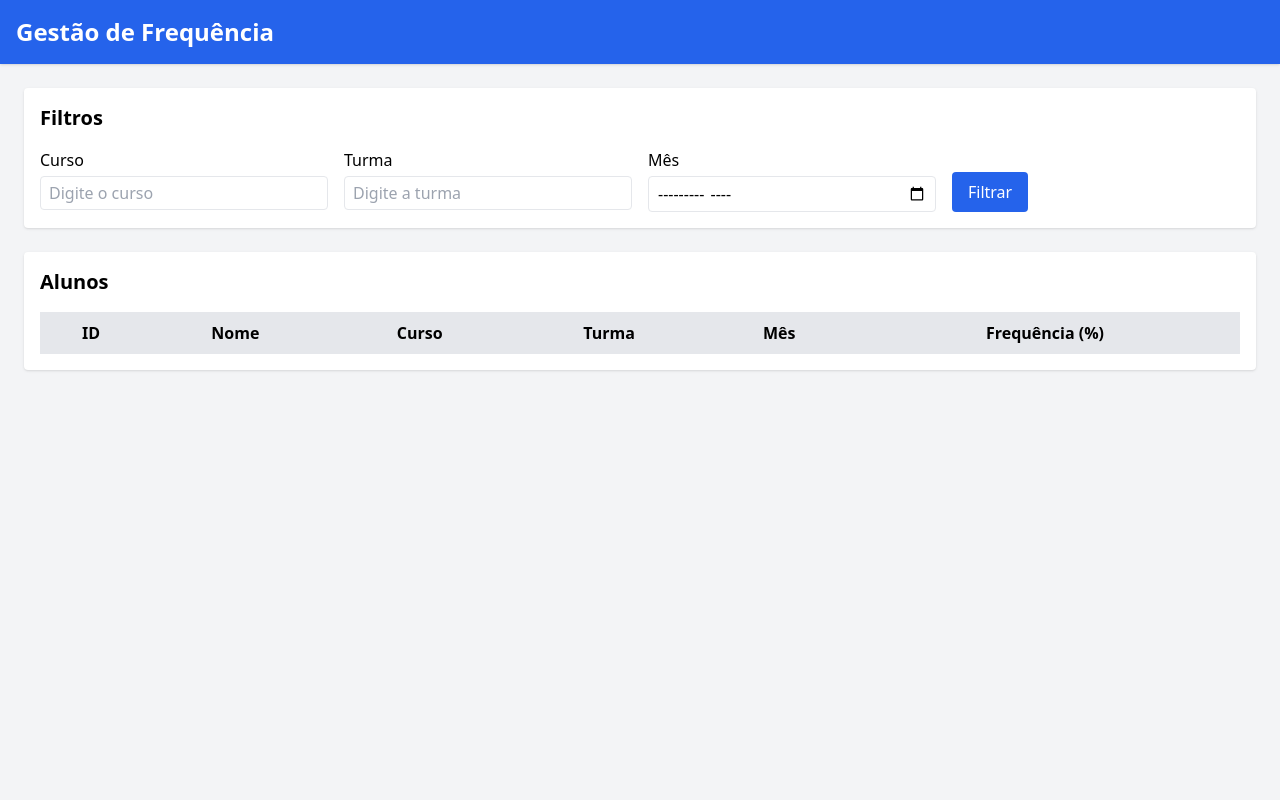
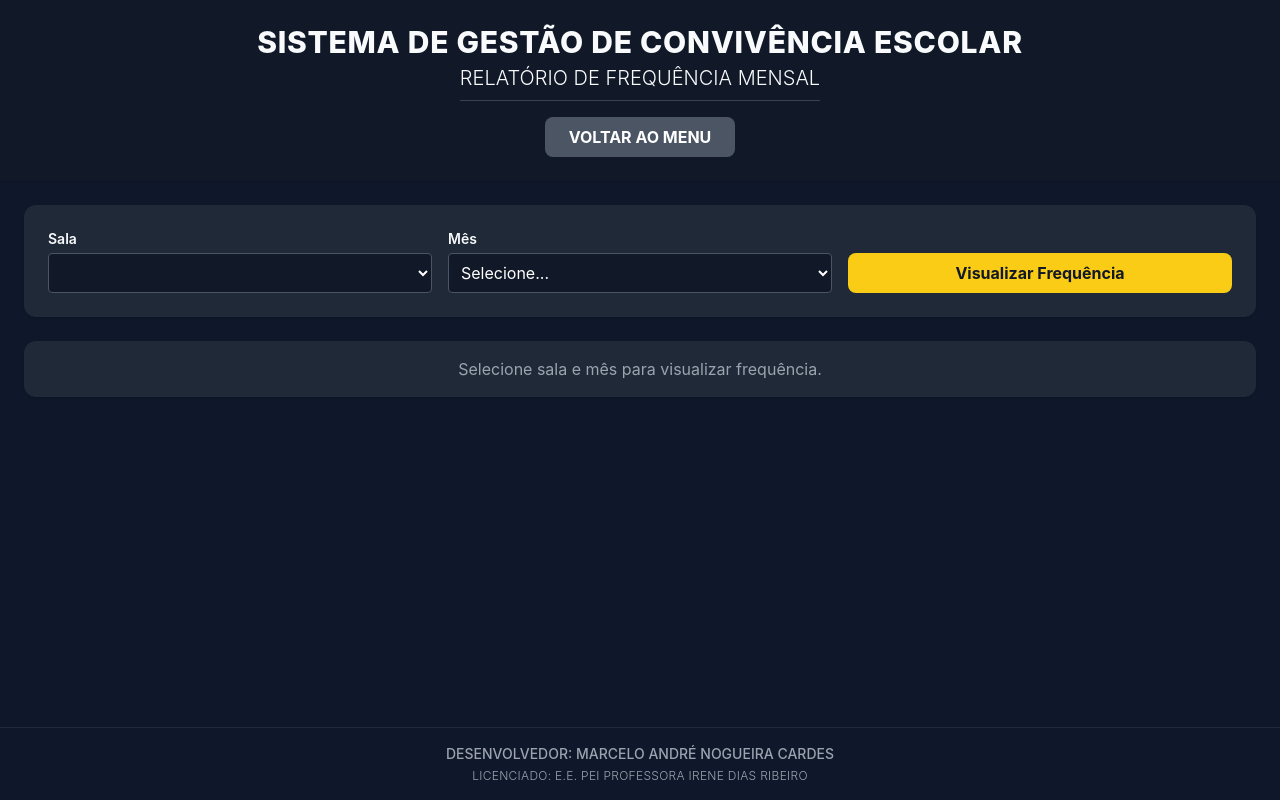
Before and after one commit to mcardes77-cmd/SGCE, a Python web app: template templates/gestao_relatorio_frequencia.html in a window 1280 px wide. Run offline with Jinja, Linux system fonts and the light colour scheme; the template is opened without the code that fills it, so the values that code supplies are empty; some libraries are stand-ins or nearby versions.

Commit message:
Update gestao_relatorio_frequencia.html

```diff
--- a/templates/gestao_relatorio_frequencia.html
+++ b/templates/gestao_relatorio_frequencia.html
@@ -1,118 +1,232 @@
 <!DOCTYPE html>
 <html lang="pt-BR">
 <head>
-  <meta charset="UTF-8">
-  <meta name="viewport" content="width=device-width, initial-scale=1.0">
-  <title>Frequência de Alunos</title>
-  <script src="https://cdn.tailwindcss.com"></script>
-  <script src="https://cdn.jsdelivr.net/npm/axios/dist/axios.min.js"></script>
+<meta charset="UTF-8" />
+<meta name="viewport" content="width=device-width, initial-scale=1.0" />
+<title>Relatório de Frequência</title>
+<script src="https://cdn.tailwindcss.com"></script>
+<script src="https://cdn.jsdelivr.net/npm/dayjs@1/dayjs.min.js"></script>
+<script src="https://cdnjs.cloudflare.com/ajax/libs/jspdf/2.5.1/jspdf.umd.min.js"></script>
+<style>
+  body { background-color: #0F172A; color: #F8FAFC; font-family: 'Inter', sans-serif; }
+  .btn { transition: all 0.2s ease-in-out; }
+  .btn:hover { filter: brightness(1.1); }
+  .modal-bg { background: rgba(0,0,0,0.6); }
+  table th, table td { text-align: center; }
+</style>
 </head>
-<body class="bg-gray-100 min-h-screen">
 
-  <!-- Cabeçalho -->
-  <header class="bg-blue-600 text-white p-4 shadow">
-    <h1 class="text-2xl font-bold">Gestão de Frequência</h1>
-  </header>
+<body class="flex flex-col min-h-screen">
 
-  <!-- Conteúdo -->
-  <main class="p-6">
+<header class="w-full text-center py-6 bg-gray-900 shadow">
+  <h1 class="text-3xl font-extrabold text-accent tracking-wide">SISTEMA DE GESTÃO DE CONVIVÊNCIA ESCOLAR</h1>
+  <h2 class="text-xl mt-1 font-light border-b border-gray-700 pb-2 inline-block">RELATÓRIO DE FREQUÊNCIA MENSAL</h2>
+  <div class="mt-4">
+    <button onclick="window.location.href='/gestao_frequencia'"
+      class="btn bg-gray-600 hover:bg-gray-700 text-white font-bold py-2 px-6 rounded-lg">
+      VOLTAR AO MENU
+    </button>
+  </div>
+</header>
 
-    <!-- Filtros -->
-    <div class="bg-white p-4 rounded shadow mb-6">
-      <h2 class="text-xl font-semibold mb-4">Filtros</h2>
-      <form id="filtroForm" class="grid grid-cols-1 sm:grid-cols-4 gap-4">
+<main class="flex-1 p-6">
+  <div class="bg-gray-800 rounded-xl shadow p-6 mb-6">
+    <div class="grid grid-cols-1 md:grid-cols-3 gap-4 items-end">
+      <div>
+        <label class="block text-sm font-semibold mb-1">Sala</label>
+        <select id="salaSelect" class="w-full p-2 rounded bg-gray-900 text-white border border-gray-600"></select>
+      </div>
+      <div>
+        <label class="block text-sm font-semibold mb-1">Mês</label>
+        <select id="mesSelect" class="w-full p-2 rounded bg-gray-900 text-white border border-gray-600"></select>
+      </div>
+      <button id="btnVisualizar" class="btn bg-yellow-400 text-gray-900 font-bold py-2 px-4 rounded-lg">
+        Visualizar Frequência
+      </button>
+    </div>
+  </div>
 
-        <div>
-          <label class="block mb-1 font-medium">Curso</label>
-          <input type="text" name="curso" class="w-full border rounded px-2 py-1" placeholder="Digite o curso">
-        </div>
+  <div id="tabelaContainer" class="overflow-x-auto bg-gray-800 rounded-xl shadow p-4">
+    <p class="text-center text-gray-400">Selecione sala e mês para visualizar frequência.</p>
+  </div>
+</main>
 
-        <div>
-          <label class="block mb-1 font-medium">Turma</label>
-          <input type="text" name="turma" class="w-full border rounded px-2 py-1" placeholder="Digite a turma">
-        </div>
+<div id="modal" class="fixed inset-0 flex items-center justify-center hidden z-50">
+  <div class="modal-bg absolute inset-0"></div>
+  <div class="bg-gray-800 max-w-lg w-full p-6 rounded-xl z-60 relative shadow-lg border border-gray-700">
+    <button onclick="fecharModal()" class="absolute top-2 right-3 text-gray-400 hover:text-red-600">✕</button>
+    <h2 class="text-lg font-semibold mb-2 text-yellow-400">Detalhes do Registro</h2>
+    <div id="modalContent" class="text-sm text-gray-300 space-y-1"></div>
+    <button id="btnPDF" class="mt-4 bg-green-600 text-white py-2 px-4 rounded-lg hover:bg-green-700 w-full">Gerar PDF</button>
+  </div>
+</div>
 
-        <div>
-          <label class="block mb-1 font-medium">Mês</label>
-          <input type="month" name="mes" class="w-full border rounded px-2 py-1">
-        </div>
+<footer class="w-full text-center mt-10 p-4 text-gray-400 text-sm border-t border-gray-800">
+  <p class="mb-1 font-medium">DESENVOLVEDOR: MARCELO ANDRÉ NOGUEIRA CARDES</p>
+  <p class="font-light tracking-wide text-xs">LICENCIADO: E.E. PEI PROFESSORA IRENE DIAS RIBEIRO</p>
+</footer>
 
-        <div class="flex items-end">
-          <button type="submit" class="bg-blue-600 text-white px-4 py-2 rounded hover:bg-blue-700">Filtrar</button>
-        </div>
+<script>
+const feriadosFixos = ["2025-10-27", "2025-11-20"];
+let ultimoRegistro = null;
+let salaAtual = null;
 
-      </form>
-    </div>
+async function carregarSalas() {
+  try {
+    const resp = await fetch('/api/salas');
+    const salas = await resp.json();
+    const select = document.getElementById('salaSelect');
+    select.innerHTML = '<option value="">Selecione...</option>';
+    salas.forEach(s => {
+      const opt = document.createElement('option');
+      opt.value = s.id;
+      opt.textContent = s.nome;
+      select.appendChild(opt);
+    });
+  } catch {
+    alert("Erro ao carregar salas. Verifique o servidor.");
+  }
+}
 
-    <!-- Tabela de Frequência -->
-    <div class="bg-white p-4 rounded shadow">
-      <h2 class="text-xl font-semibold mb-4">Alunos</h2>
-      <div class="overflow-x-auto">
-        <table class="w-full border-collapse border border-gray-300">
-          <thead class="bg-gray-200">
-            <tr>
-              <th class="border p-2">ID</th>
-              <th class="border p-2">Nome</th>
-              <th class="border p-2">Curso</th>
-              <th class="border p-2">Turma</th>
-              <th class="border p-2">Mês</th>
-              <th class="border p-2">Frequência (%)</th>
-            </tr>
-          </thead>
-          <tbody id="tabelaAlunos">
-            {% for aluno in alunos %}
-            <tr>
-              <td class="border p-2">{{ aluno.id }}</td>
-              <td class="border p-2">{{ aluno.nome }}</td>
-              <td class="border p-2">{{ aluno.curso }}</td>
-              <td class="border p-2">{{ aluno.turma }}</td>
-              <td class="border p-2">{{ aluno.mes }}</td>
-              <td class="border p-2">{{ aluno.frequencia }}</td>
-            </tr>
-            {% endfor %}
-          </tbody>
-        </table>
-      </div>
-    </div>
+function carregarMeses() {
+  const meses = ["Janeiro","Fevereiro","Março","Abril","Maio","Junho","Julho","Agosto","Setembro","Outubro","Novembro","Dezembro"];
+  const sel = document.getElementById('mesSelect');
+  sel.innerHTML = '<option value="">Selecione...</option>';
+  meses.forEach((m,i) => {
+    const opt = document.createElement('option');
+    opt.value = i+1;
+    opt.textContent = m;
+    sel.appendChild(opt);
+  });
+}
 
-  </main>
+async function visualizar() {
+  const sala = document.getElementById('salaSelect').value;
+  const mes = document.getElementById('mesSelect').value;
+  if (!sala || !mes) return alert("Selecione sala e mês!");
+  salaAtual = sala;
 
-  <!-- Script para filtros via AJAX -->
-  <script>
-    const form = document.getElementById('filtroForm');
-    const tabela = document.getElementById('tabelaAlunos');
+  try {
+    const resp = await fetch(`/api/frequencia?sala=${sala}&mes=${mes}`);
+    if (!resp.ok) {
+      const error = await resp.json();
+      throw new Error(error.error || 'Erro ao carregar frequência.');
+    }
+    const dados = await resp.json();
+    montarTabela(dados, mes);
+  } catch (error) {
+    alert("Erro ao carregar frequência: " + error.message);
+    console.error(error);
+    document.getElementById('tabelaContainer').innerHTML =
+        '<div class="text-center p-4 text-red-400">Erro ao carregar os dados. Verifique o console.</div>';
+  }
+}
 
-    form.addEventListener('submit', async (e) => {
-      e.preventDefault();
-      const formData = new FormData(form);
-      const filtros = {};
-      formData.forEach((value, key) => {
-        if(value) filtros[key] = value;
-      });
+function montarTabela(dados, mes) {
+  const container = document.getElementById('tabelaContainer');
+  container.innerHTML = '';
 
-      try {
-        const res = await axios.post('/filtrar_frequencia', filtros);
-        const alunos = res.data;
-        tabela.innerHTML = '';
+  if (!dados || dados.length === 0) {
+    container.innerHTML = '<div class="text-center p-4 text-gray-400">Nenhum dado de frequência encontrado.</div>';
+    return;
+  }
 
-        alunos.forEach(aluno => {
-          const tr = document.createElement('tr');
-          tr.innerHTML = `
-            <td class="border p-2">${aluno.id}</td>
-            <td class="border p-2">${aluno.nome}</td>
-            <td class="border p-2">${aluno.curso}</td>
-            <td class="border p-2">${aluno.turma}</td>
-            <td class="border p-2">${aluno.mes}</td>
-            <td class="border p-2">${aluno.frequencia}</td>
-          `;
-          tabela.appendChild(tr);
-        });
-      } catch (err) {
-        console.error(err);
-        alert('Erro ao filtrar alunos');
-      }
+  const dias = [];
+  const ano = 2025;
+  const totalDias = new Date(ano, mes, 0).getDate();
+  for (let d = 1; d <= totalDias; d++) {
+    const data = dayjs(`${ano}-${String(mes).padStart(2,'0')}-${String(d).padStart(2,'0')}`);
+    const diaSemana = data.day();
+    if (diaSemana !== 0 && diaSemana !== 6 && !feriadosFixos.includes(data.format("YYYY-MM-DD"))) dias.push(data);
+  }
+
+  let html = `<table class="min-w-full border text-center text-sm">
+    <thead class="bg-gray-700"><tr><th class="border px-2 py-1">Aluno</th>`;
+  dias.forEach(d => html += `<th class="border px-2 py-1">${d.format('DD')}</th>`);
+  html += `</tr></thead><tbody>`;
+
+  dados.forEach(aluno => {
+    html += `<tr><td class="border px-2 py-1 font-semibold text-left">${aluno.nome}</td>`;
+    dias.forEach(d => {
+      const dataKey = d.format("YYYY-MM-DD");
+      const freq = aluno.frequencia?.[dataKey] || "";
+      let cor = "text-gray-400";
+      const click = ["PA","PS","PSA"].includes(freq) ?
+        `onclick="abrirModalDetalhe('${aluno.id}','${dataKey}','${mes}')" style="cursor:pointer; text-decoration:underline;"` : "";
+      if (freq === "P") cor = "text-green-500 font-bold";
+      if (freq === "F") cor = "text-red-500 font-bold";
+      if (["PA","PS","PSA"].includes(freq)) cor = "text-yellow-400 font-bold";
+      html += `<td class="border px-2 py-1 ${cor}" ${click}>${freq}</td>`;
     });
-  </script>
+    html += `</tr>`;
+  });
 
+  html += `</tbody></table>`;
+  container.innerHTML = html;
+}
+
+async function abrirModalDetalhe(alunoId, data, mes) {
+  document.getElementById('modal').classList.remove('hidden');
+  const modalContent = document.getElementById('modalContent');
+  modalContent.innerHTML = `<p>Carregando detalhes...</p>`;
+
+  if (!salaAtual) {
+    modalContent.innerHTML = `<p class="text-red-600">Erro: ID da sala ausente. Recarregue a frequência.</p>`;
+    return;
+  }
+
+  try {
+    const resp = await fetch(`/api/detalhe_frequencia?aluno_id=${alunoId}&data=${data}&mes=${mes}&sala_id=${salaAtual}`);
+    if (!resp.ok) {
+      const error = await resp.json();
+      return modalContent.innerHTML = `<p class="text-red-600">${error.erro || 'Erro ao carregar detalhes.'}</p>`;
+    }
+    const info = await resp.json();
+    ultimoRegistro = info;
+    modalContent.innerHTML = `
+      <p><strong>Aluno:</strong> ${info.nome}</p>
+      <p><strong>Data:</strong> ${dayjs(info.data).format('DD/MM/YYYY')}</p>
+      <p><strong>Tipo:</strong> ${info.tipo_registro}</p>
+      <hr class="my-2">
+      <h3 class="font-semibold text-green-500">Atraso</h3>
+      <p><strong>Hora:</strong> ${info.hora_atraso||'-'}</p>
+      <p><strong>Motivo:</strong> ${info.motivo_atraso||'-'}</p>
+      <p><strong>Responsável:</strong> ${info.responsavel_atraso||'-'}</p>
+      <p><strong>Documento:</strong> ${info.documento_atraso||'-'}</p>
+      <hr class="my-2">
+      <h3 class="font-semibold text-yellow-500">Saída Antecipada</h3>
+      <p><strong>Hora:</strong> ${info.hora_saida||'-'}</p>
+      <p><strong>Motivo:</strong> ${info.motivo_saida||'-'}</p>
+      <p><strong>Responsável:</strong> ${info.responsavel_saida||'-'}</p>
+      <p><strong>Documento:</strong> ${info.documento_saida||'-'}</p>
+      <hr class="my-2">
+      <p><strong>Observação:</strong> ${info.observacao||'Nenhuma registrada'}</p>`;
+  } catch (error) {
+    console.error(error);
+    modalContent.innerHTML = `<p class="text-red-600">Erro ao carregar detalhes.</p>`;
+  }
+}
+
+function fecharModal() { document.getElementById('modal').classList.add('hidden'); }
+
+document.getElementById('btnVisualizar').addEventListener('click', visualizar);
+document.getElementById('btnPDF').addEventListener('click', () => {
+  if (!ultimoRegistro) return alert("Nenhum registro para gerar PDF.");
+  const { jsPDF } = window.jspdf;
+  const doc = new jsPDF();
+
+  doc.setFontSize(14);
+  doc.text("Relatório de Frequência", 105, 15, { align: "center" });
+  doc.setFontSize(12);
+  doc.text(`Aluno: ${ultimoRegistro.nome}`, 15, 30);
+  doc.text(`Data: ${dayjs(ultimoRegistro.data).format('DD/MM/YYYY')}`, 15, 38);
+  doc.text(`Tipo: ${ultimoRegistro.tipo_registro}`, 15, 46);
+
+  doc.save(`frequencia_${ultimoRegistro.nome}_${ultimoRegistro.data}.pdf`);
+});
+
+carregarSalas();
+carregarMeses();
+</script>
 </body>
 </html>
```
